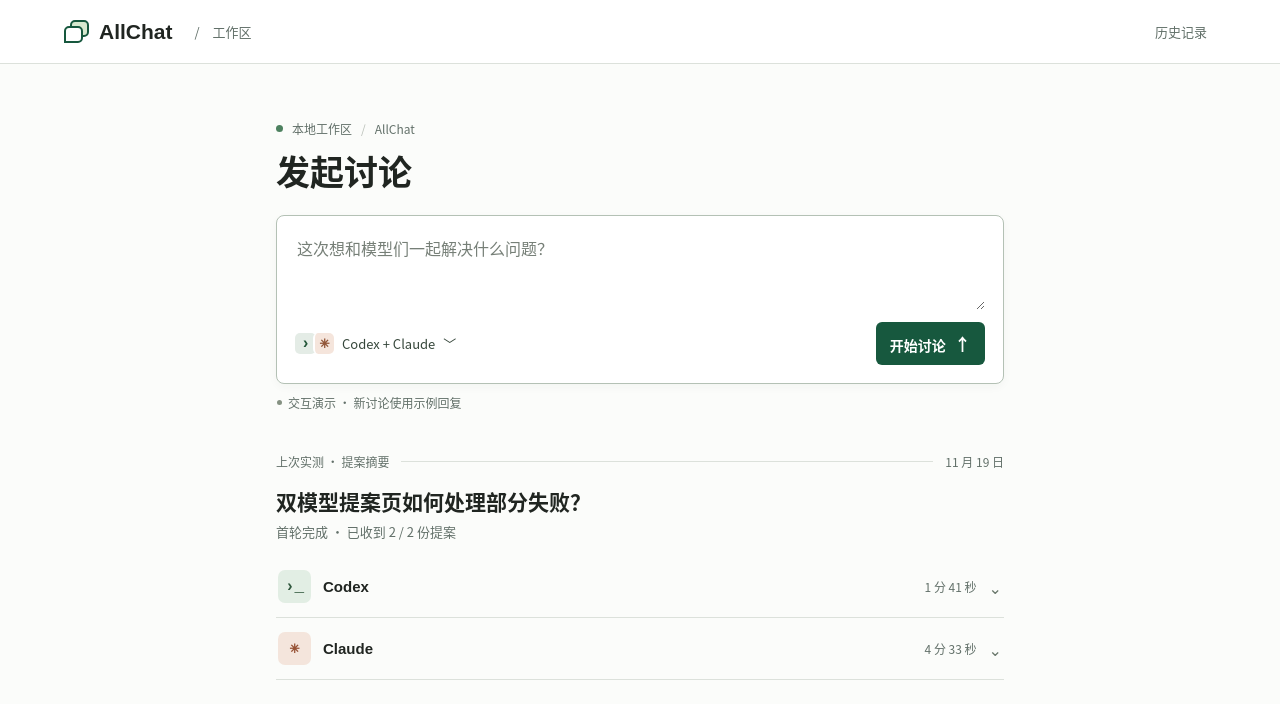
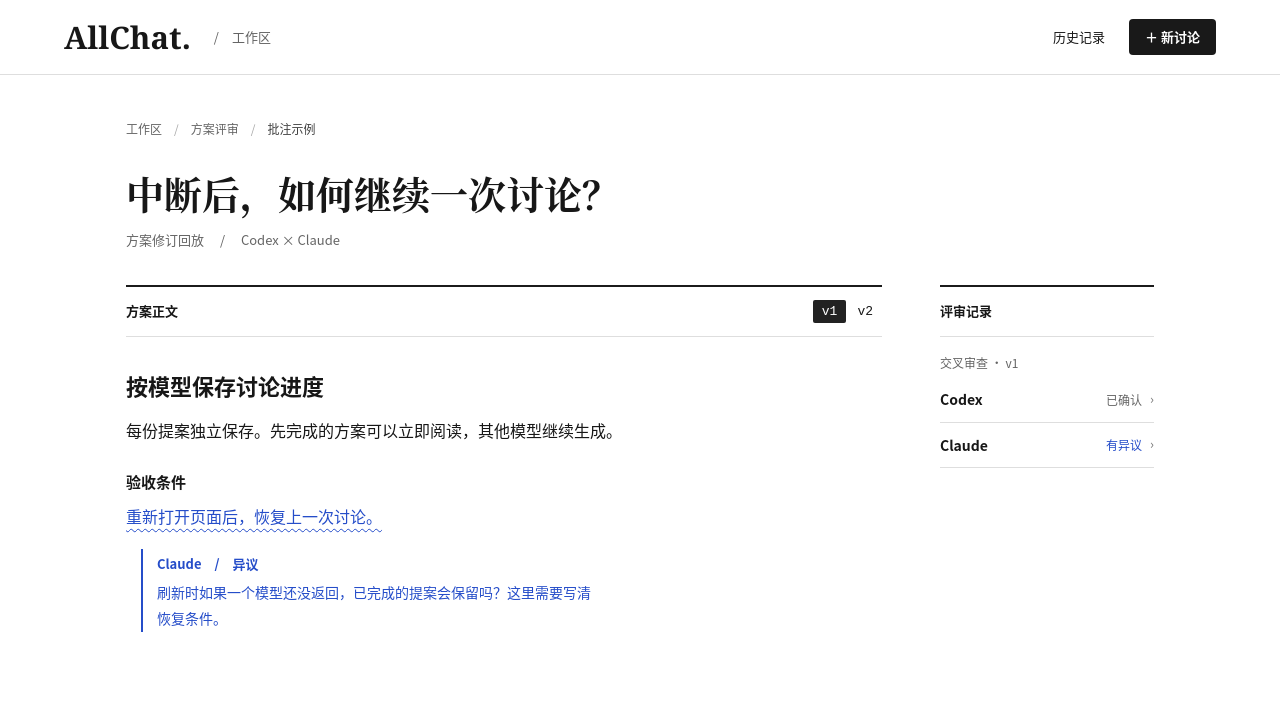
Before and after one commit to chenmochaos/AllChat, a plain HTML site: page index.html in a window 1280 px wide. Drawn offline with Linux system fonts and the light colour scheme.

Commit message:
重设黑白方案阅读区并用蓝色定位异议批注

```diff
--- a/app.js
+++ b/app.js
@@ -9,8 +9,9 @@ const prior = {
   id: 'sample', title: '双模型提案页如何处理部分失败？', models: ['Codex', 'Claude'],
   summaries: ['每个模型独立显示进度。保留已完成的提案和失败原因，刷新后可以接着阅读。', '从 Parley 的运行文件恢复页面。即使一份提案缺失或解析失败，另一份仍然能展开阅读。']
 };
+const example = {id:'annotated-example', title:'中断后，如何继续一次讨论？', models:prior.models};
 const key = 'allchat.workspace.v1';
-let workspace = {models: prior.models, runs: [], active: prior.id};
+let workspace = {models: prior.models, runs: [], active: example.id};
 try {
   const saved = JSON.parse(localStorage.getItem(key));
   if (saved && Array.isArray(saved.runs) && Array.isArray(saved.models)) workspace = saved;
@@ -59,9 +60,9 @@ $('#config').onclick = () => {
 };
 $('#history').onclick = () => {
   const body = openPanel('历史记录');
-  for (const run of [...workspace.runs, prior]) {
+  for (const run of [...workspace.runs, example, prior]) {
     body.append(button(run.title, () => {
-      workspace.active = run.id; save(); $('#panel').close(); render();
+      workspace.active = run.id; revisionChoice = null; save(); $('#panel').close(); render();
     }, 'entry'));
   }
 };
@@ -84,54 +85,81 @@ function demoReview(models, elapsed) {
   }
   return {revision, votes, done: models.every(model => votes[model] === '无异议，可执行')};
 }
+let revisionChoice = null;
+$('#new').onclick = () => { $('#composer').showModal(); $('#task').focus(); };
 function render() {
   clearTimeout(timer);
-  const run = workspace.runs.find(item => item.id === workspace.active) || prior;
-  const sample = run.id === prior.id;
-  const elapsed = sample ? 0 : Math.max(0, Date.now() - run.started);
-  const received = sample ? 2 : Math.min(run.models.length, Math.floor(elapsed / 950));
-  const legacy = !sample && !run.consensusDemo;
-  const {revision, votes, done} = demoReview(run.models, sample || legacy ? 0 : elapsed);
-  const view = [run.id, received, revision, ...Object.values(votes), run.handoff].join('|');
+  const run = [...workspace.runs, prior].find(item => item.id === workspace.active) || example;
+  const archive = run.id === prior.id;
+  const preview = run.id === example.id;
+  const live = !archive && !preview && run.consensusDemo;
+  const elapsed = Math.max(0, Date.now() - (run.started || Date.now()));
+  const total = run.models.length;
+  const received = live ? Math.min(total, Math.floor(elapsed / 950)) : total;
+  const latest = demoReview(run.models, elapsed);
+  const available = preview ? 2 : live ? latest.revision : 1;
+  const version = Math.min(revisionChoice || (preview ? 1 : available), available);
+  const ballot = preview || (live && version < available) ?
+    demoReview(run.models, total * 950 + total * 1100 * version) : latest;
+  const votes = live || preview ? ballot.votes : {};
+  const critic = run.models.find(name => votes[name] && votes[name] !== '无异议，可执行');
+  const confirmed = (live || preview) && ballot.done;
+  const view = [run.id, received, version, available, ...Object.values(votes), run.handoff].join('|');
   if (view !== lastView) {
-    const opened = lastView.split('|')[0] === run.id ?
-      Array.from(document.querySelectorAll('details[open]'), item => item.dataset.name) : [];
+    const sameRun = lastView.split('|')[0] === run.id;
+    const expanded = sameRun ? [...document.querySelectorAll('#rows details[open]')].map(d => d.dataset.name) : [];
     lastView = view;
-    $('#source').textContent = sample ? '上次实测 · 提案摘要' : '本次讨论 · 模拟';
-    $('#when').textContent = sample ? '11 月 19 日' : new Date(run.started).toLocaleTimeString('zh-CN', {hour:'2-digit', minute:'2-digit'});
     $('#runTitle').textContent = run.title;
-    $('#summary').textContent = sample ? '首轮完成 · 已收到 2 / 2 份提案' :
-      legacy ? '旧版演示记录 · 未记录逐模型确认' :
-      received < run.models.length ? '独立提案 · 已收到 ' + received + ' / ' + run.models.length :
-      '方案 v' + revision + ' · ' + (done ? '全员确认可执行，讨论已结束' : '交叉审查中');
+    $('#source').textContent = archive ? '实测归档' : preview ? '批注示例' : '本地演示';
+    $('#summary').textContent = archive ? '2026.11.19　 /　 两份独立提案' : preview ?
+      '方案修订回放　 /　 Codex × Claude' : run.models.join(' × ') + '　 /　 模拟讨论';
+    const versions = $('#versions'); versions.replaceChildren();
+    for (let n = 1; n <= available; n++) {
+      const tab = button('v' + n, () => { revisionChoice = n === available ? null : n; if (preview) revisionChoice = n; render(); }, 'version');
+      tab.setAttribute('aria-pressed', String(n === version)); versions.append(tab);
+    }
+    $('#topic').textContent = archive ? '独立保存每个模型的提案' : '按模型保存讨论进度';
+    $('#lead').textContent = '每份提案独立保存。先完成的方案可以立即阅读，其他模型继续生成。';
+    const clause = $('#clause'); clause.replaceChildren();
+    const annotation = $('#annotation');
+    annotation.hidden = !critic;
+    if (critic) {
+      const mark = button('重新打开页面后，恢复上一次讨论。', () => {
+        annotation.hidden = !annotation.hidden;
+        mark.setAttribute('aria-expanded', String(!annotation.hidden));
+      }, 'ink');
+      mark.setAttribute('aria-controls','annotation'); mark.setAttribute('aria-expanded','true');
+      clause.append(mark);
+      $('#annotator').textContent = critic + '　/　异议';
+    } else {
+      clause.textContent = version === 2 || archive ? '重新打开页面后，已完成的提案仍可阅读，未完成的模型保留各自的状态。' : '重新打开页面后，恢复上一次讨论。';
+    }
+    $('#verdict').textContent = archive ? '首轮实测 · 2 份提案' : !preview && !live ? '旧版演示记录' :
+      received < total ? '独立提案 · ' + received + ' / ' + total : confirmed ? '全员确认可执行' : '交叉审查 · v' + version;
     const rows = $('#rows'); rows.replaceChildren();
-    run.models.forEach((name, index) => {
-      const ready = index < received;
-      const detail = elem('details', 'proposal'); detail.dataset.name = name;
-      detail.open = opened.includes(name);
-      const head = elem('summary');
-      head.append(elem('span', 'avatar ' + name.toLowerCase(), agents[name][0]), elem('span', 'row-name', name),
-        elem('span', 'row-meta', sample ? ['1 分 41 秒','4 分 33 秒'][index] : votes[name] || (ready ? '已提交' : '准备中')));
-      detail.append(head, elem('p', 'copy', ready ? sample ? prior.summaries[index] : agents[name][1] : '等待示例提案。'));
-      rows.append(detail);
+    run.models.forEach((name,index) => {
+      const item = elem('details'); item.dataset.name = name; item.open = expanded.includes(name);
+      const head = elem('summary'); head.append(elem('b','agent', name));
+      const state = archive ? ['1 分 41 秒','4 分 33 秒'][index] : name === critic ? '有异议' : votes[name] ? '已确认' : received > index ? '已提案' : '准备中';
+      head.append(elem('span',name === critic ? 'issue' : 'state',state)); item.append(head);
+      const copy = archive ? prior.summaries[index] : preview ? (name === 'Codex' ? '逐个保存参与者的结果，每次刷新按任务标识读取。' : '明确部分完成时的恢复行为，再交给执行模型。') : received > index ? agents[name][1] : '等待提案。';
+      item.append(elem('p','copy',copy)); rows.append(item);
     });
     const next = $('#next'); next.replaceChildren();
-    if (legacy && run.choice) next.append(elem('p', '', '历史决策 · ' + run.choice));
-    if (revision > 1) next.append(elem('p', '', 'v2 已补充验收条件：刷新后继续读取已有提案，失败项可以单独恢复。'));
-    if (done || (legacy && run.handoff)) {
-        next.append(elem('strong', '', run.handoff ? '执行交接草稿' : '最终方案'));
-        if (!run.handoff) next.append(button('生成执行交接', () => { run.handoff = true; save(); render(); }));
-        else next.append(elem('p', '', '拟交给 DeepSeek · ' + run.title + '。演示到此结束。'));
+    if (run.choice) next.append(elem('p','small','历史决策 · ' + run.choice));
+    if (confirmed || run.handoff) {
+      if (run.handoff) next.append(elem('p','small','执行交接草稿 · DeepSeek　/　' + run.title));
+      else if (!preview) next.append(button('生成执行交接', () => { run.handoff = true; save(); render(); }));
     }
   }
-  if (!sample && !legacy && !done) timer = setTimeout(render, 250);
+  if (live && !latest.done) timer = setTimeout(render,250);
 }
 $('#compose').onsubmit = event => {
   event.preventDefault();
   const title = $('#task').value.trim();
   if (!title) { $('#task').focus(); return; }
   const run = {id: String(Date.now()), started: Date.now(), title, models: [...workspace.models], consensusDemo: true};
-  workspace.runs.unshift(run); workspace.active = run.id; save(); $('#task').value = ''; render();
+  revisionChoice = null; $('#composer').close(); workspace.runs.unshift(run); workspace.active = run.id; save(); $('#task').value = ''; render();
   $('#runTitle').scrollIntoView({block:'nearest', behavior: matchMedia('(prefers-reduced-motion: reduce)').matches ? 'auto' : 'smooth'});
 };
 updateConfig();
--- a/index.html
+++ b/index.html
@@ -1,30 +1,28 @@
 <!doctype html>
 <html lang="zh-CN">
 <head>
-  <meta charset="utf-8">
-  <meta name="viewport" content="width=device-width, initial-scale=1">
-  <title>AllChat · 讨论工作台</title>
-  <link rel="stylesheet" href="styles.css">
-  <script defer src="app.js"></script>
+  <meta charset="utf-8"><meta name="viewport" content="width=device-width, initial-scale=1">
+  <title>AllChat · 方案评审</title><link rel="stylesheet" href="styles.css"><script defer src="app.js"></script>
 </head>
 <body>
-  <header><div class="top"><a class="brand" href="./index.html"><i class="brandmark" aria-hidden="true"></i>AllChat</a><span class="project">/　工作区</span><button class="quiet history" id="history">历史记录</button></div></header>
-  <main>
-    <section aria-labelledby="composeTitle">
-      <div class="meta"><i class="dot"></i> 本地工作区 <span class="slash">/</span> AllChat</div>
-      <h1 id="composeTitle">发起讨论</h1>
-      <form id="compose">
-        <textarea id="task" aria-label="讨论需求" placeholder="这次想和模型们一起解决什么问题？" maxlength="2000" required></textarea>
-        <div class="tools"><button type="button" class="quiet config" id="config"><span class="duo" aria-hidden="true"><b>›</b><b>✳</b></span><span id="modelLabel">Codex + Claude</span> ﹀</button><button class="primary" type="submit">开始讨论 <b>↑</b></button></div>
-      </form>
-      <div class="caption"><span class="tiny-dot"></span> 交互演示 · 新讨论使用示例回复</div>
-    </section>
-    <section class="result" aria-labelledby="runTitle">
-      <div class="section-label"><span id="source"></span><span class="rule"></span><span id="when"></span></div>
-      <h2 id="runTitle"></h2><p class="summary" id="summary" aria-live="polite"></p>
-      <div id="rows"></div><div id="next"></div>
-    </section>
-  </main>
-  <dialog id="panel"><div class="dialog-head"><h2 id="panelTitle"></h2><button class="close" aria-label="关闭" id="close">×</button></div><div id="panelBody"></div></dialog>
-</body>
-</html>
+<header><div class="top"><a href="./index.html" class="brand">AllChat<span>.</span></a><span class="workspace">/　工作区</span><nav><button id="history">历史记录</button><button class="primary" id="new">＋ 新讨论</button></nav></div></header>
+<main>
+  <div class="path">工作区 <span>/</span> 方案评审 <span>/</span> <b id="source">交互示例</b></div>
+  <div class="titleblock"><h1 id="runTitle"></h1><p id="summary" aria-live="polite"></p></div>
+  <div class="layout">
+    <div class="reader">
+      <div class="bar"><strong>方案正文</strong><div id="versions" aria-label="方案版本"></div></div>
+      <article>
+        <h2 id="topic"></h2><p id="lead"></p>
+        <div class="passage"><h3>验收条件</h3><div id="clause"></div></div>
+        <aside id="annotation" hidden><strong id="annotator"></strong><p>刷新时如果一个模型还没返回，已完成的提案会保留吗？这里需要写清恢复条件。</p></aside>
+      </article>
+      <div id="next"></div>
+    </div>
+    <aside class="margin"><div class="bar"><strong>评审记录</strong></div><p class="small" id="verdict"></p><div id="rows"></div></aside>
+  </div>
+</main>
+<dialog id="composer" aria-labelledby="composeTitle"><div class="dialog-head"><h2 id="composeTitle">新讨论</h2><button type="button" class="close" aria-label="关闭新讨论" onclick="this.closest('dialog').close()">×</button></div>
+<form id="compose"><textarea id="task" maxlength="2000" required placeholder="写下这次要解决的问题…" aria-label="讨论需求"></textarea><div class="tools"><button type="button" class="quiet" id="config"><span id="modelLabel"></span> ﹀</button><button class="primary" type="submit">开始讨论 ↑</button></div><p class="small">本地演示 · 使用示例回复</p></form></dialog>
+<dialog id="panel" aria-labelledby="panelTitle"><div class="dialog-head"><h2 id="panelTitle"></h2><button class="close" aria-label="关闭" id="close">×</button></div><div id="panelBody"></div></dialog>
+</body></html>
--- a/styles.css
+++ b/styles.css
@@ -1,72 +1,66 @@
-:root {
-  color-scheme:light; --ink:#202521; --muted:#627069; --line:#dce1db; --green:#17583e;
-  font-family:"DM Sans","Noto Sans CJK SC","Microsoft YaHei",sans-serif; color:var(--ink); background:#fbfcfa;
-}
+:root {color-scheme:light;--ink:#171717;--muted:#646464;--line:#dedede;--blue:#254dc9;color:var(--ink);background:white;font:15px/1.6 "DM Sans","Noto Sans CJK SC","Microsoft YaHei",sans-serif}
 * {box-sizing:border-box}
 body {margin:0}
 button,textarea {font:inherit;color:inherit}
-button,summary {cursor:pointer}
-button {border:0;background:transparent}
-button:focus-visible,summary:focus-visible,a:focus-visible {outline:2px solid #37855f;outline-offset:4px}
-header {height:64px;border-bottom:1px solid var(--line);background:#fff}
-.top {max-width:1280px;height:100%;margin:auto;padding:0 5%;display:flex;align-items:center;gap:22px}
-.brand {display:inline-flex;align-items:center;gap:10px;color:inherit;text-decoration:none;font:bold 21px/1 "DM Sans",sans-serif}
-.brandmark {position:relative;width:25px;height:23px}
-.brandmark:before,.brandmark:after {content:"";position:absolute;width:15px;height:13px;border:2px solid var(--green);border-radius:5px 5px 5px 0;background:#fff}
-.brandmark:before {right:0;top:0;background:#d7e9cf}
-.brandmark:after {bottom:0;left:0}
-.project,.quiet {font-size:13px;color:var(--muted)}
-.history {margin-left:auto}
-.quiet {padding:7px 9px;border-radius:5px}
-.quiet:hover,.close:hover {background:#edf1eb}
-main {max-width:768px;margin:clamp(36px,7vh,76px) auto 64px;padding:0 20px}
-.meta,.section-label,.caption,.summary,.row-meta {color:var(--muted);font-size:13px}
-.meta,.caption,.section-label,.tools,.config,.proposal summary {display:flex;align-items:center}
-.meta {gap:9px;font-size:12px}
-.dot,.tiny-dot {width:7px;height:7px;background:#4d815f;border-radius:50%}
-.slash {color:#bbc1ba}
-h1 {font-size:34px;line-height:1.3;margin:12px 0 22px}
-form {background:#fff;border:1px solid #b4c1b5;border-radius:8px;padding:18px;box-shadow:0 3px 10px #20352109;transition:border-color .16s,box-shadow .16s}
-form:focus-within {border-color:#448063;box-shadow:0 0 0 3px #dce9df}
-textarea {width:100%;height:76px;resize:vertical;min-height:55px;border:0;outline:none;display:block;background:transparent;font-size:16px;line-height:1.6}
-textarea::placeholder {color:#767f77}
-.tools {justify-content:space-between;gap:10px;margin-top:12px}
-.config {gap:8px;padding-left:0;color:#35463a}
-.duo {display:flex}
-.duo b,.avatar {display:grid;place-items:center;font:bold 16px/1 monospace}
-.duo b {width:21px;height:21px;border-radius:5px;background:#e4ece6;color:#235639}
-.duo b+b {background:#f5e5dc;color:#925638;margin-left:-3px;border-left:2px solid white}
-.primary {background:var(--green);color:white;padding:9px 14px;border-radius:6px;font-size:14px;font-weight:600;transition:background .15s}
-.primary:hover {background:#10462f}
-.primary b {font-size:17px;margin-left:5px}
-.caption {gap:6px;font-size:12px;margin:10px 1px}
-.tiny-dot {width:5px;height:5px;background:#859182}
-.result {margin-top:42px}
-.section-label {gap:12px;font-size:12px}
-.rule {height:1px;background:var(--line);flex:1}
-h2 {font-size:21px;line-height:1.5;margin:16px 0 4px;overflow-wrap:anywhere}
-.summary {margin:0 0 14px;line-height:1.6}
-.proposal {border-bottom:1px solid var(--line)}
-.proposal summary {gap:12px;padding:14px 2px;list-style:none}
-.proposal summary::-webkit-details-marker {display:none}
-.proposal summary:after {content:"⌄";color:#68766a;transition:transform .16s}
-.proposal[open] summary:after {transform:rotate(180deg)}
-.avatar {width:33px;height:33px;border-radius:7px;background:#e2eee4;color:#30573d}
-.avatar.claude {background:#f4e5dc;color:#975235}
-.avatar.gemini {background:#e8edf6;color:#435d8d}
-.avatar.deepseek {background:#e0ecf3;color:#416985}
-.row-name {font:bold 15px "DM Sans",sans-serif}
-.row-meta {margin-left:auto;font-size:12px}
-.copy {margin:0 0 17px 47px;color:#455448;font-size:14px;line-height:1.85;overflow-wrap:anywhere}
-#next {margin-top:16px;font-size:14px;line-height:1.7}
-#next p {margin:6px 0 12px}
-dialog {color:var(--ink);width:min(420px,90vw);max-height:75vh;border:1px solid var(--line);border-radius:8px;padding:20px;background:#fff}
-dialog::backdrop {background:#14251b40}
-.dialog-head {display:flex;justify-content:space-between;align-items:center;margin-bottom:12px}
-.dialog-head h2 {margin:0;font-size:18px}
-.close {font-size:23px;width:32px;height:32px;border-radius:4px}
-.option,.entry {display:block;width:100%;padding:11px 3px;font-size:14px;text-align:left;border-bottom:1px solid var(--line);overflow-wrap:anywhere}
-.option input {accent-color:var(--green);margin-right:10px}
-dialog .primary {margin-top:15px}
-@media(max-width:500px) {header{height:54px}main{margin-top:32px;padding:0 17px}h1{font-size:28px}.result{margin-top:30px}.tools{gap:4px}.project{display:none}.config{font-size:12px}.copy{margin-left:0}}
-@media(prefers-reduced-motion:reduce) {*{transition:none!important;scroll-behavior:auto!important}}
+button {border:0;background:none;cursor:pointer;padding:7px 10px}
+button:hover {background:#f1f1f1}
+button:disabled {opacity:.5;cursor:default}
+:focus-visible {outline:2px solid currentColor;outline-offset:3px}
+header {border-bottom:1px solid var(--line)}
+.top {max-width:1256px;padding:0 52px;height:74px;margin:auto;display:flex;align-items:center;gap:23px}
+.brand {font:bold 31px/1 Georgia,serif;color:inherit;text-decoration:none}
+.workspace,.path,.small,#summary,.state {color:var(--muted)}
+.workspace {font-size:13px}
+nav,.tools,.dialog-head,#versions,.bar,summary {display:flex;align-items:center}
+nav {gap:14px;margin-left:auto;font-size:13px}
+.primary {background:#191919;color:#fff;border-radius:4px;padding:8px 16px;font-weight:600}
+.primary:hover {background:#353535}
+main {max-width:1120px;margin:0 auto;padding:44px 46px 56px}
+.path {display:flex;gap:12px;align-items:center;font-size:12px}
+.path span {color:#aaa}
+.path b {color:#404040;font-weight:500}
+.titleblock {margin:27px 0 34px}
+h1,h2,h3,p {margin:0}
+h1 {font-family:"Noto Serif CJK SC","Source Han Serif SC","Songti SC",serif;font-size:38px;line-height:1.45;overflow-wrap:anywhere}
+#summary {font-size:13px;margin-top:10px}
+.layout {display:grid;grid-template-columns:minmax(0,1fr) 214px;gap:58px}
+.bar {min-height:52px;border-top:2px solid #1b1b1b;border-bottom:1px solid var(--line);justify-content:space-between;font-size:13px}
+#versions {gap:2px}
+.version {font:13px/1.2 "IBM Plex Mono",monospace;padding:4px 9px;border-radius:2px}
+.version[aria-pressed=true] {background:#222;color:white}
+article {padding:28px 0 0;line-height:1.85}
+article h2 {font-size:22px;margin:0 0 10px}
+article p,#clause {font-size:16px}
+.passage {margin-top:23px}
+h3 {font-size:15px;margin-bottom:6px}
+.ink {font:inherit;line-height:inherit;padding:0;text-align:left;color:var(--blue);text-decoration:underline;text-decoration-style:wavy;text-decoration-thickness:1.4px;text-underline-offset:5px}
+.ink:hover {background:#f2f5ff}
+#annotation {border-left:2px solid var(--blue);padding:0 0 0 14px;margin:17px 0 0 15px;color:var(--blue);max-width:460px}
+#annotation strong {font-size:13px}
+#annotation p {font-size:14px;margin-top:4px}
+#next:not(:empty) {margin-top:28px}
+.small {font-size:12px}
+.margin .small {margin:16px 0 5px}
+details {border-bottom:1px solid var(--line)}
+summary {cursor:pointer;padding:11px 0;gap:8px;list-style:none;font-size:13px}
+summary::-webkit-details-marker {display:none}
+summary:after {content:'›';color:#777;transition:transform .15s}
+details[open] summary:after {transform:rotate(90deg)}
+.agent {font-size:14px}
+.state,.issue {margin-left:auto;font-size:12px}
+.issue {color:var(--blue)}
+.copy {color:#444;font-size:13px;line-height:1.8;padding-bottom:14px}
+dialog {width:min(440px,92vw);max-height:80vh;overflow:auto;padding:22px;border:1px solid #888;border-radius:6px;color:var(--ink)}
+dialog::backdrop {background:#0004}
+.dialog-head,.tools {justify-content:space-between;gap:10px}
+.dialog-head {margin-bottom:16px}
+.dialog-head h2 {font-size:20px}
+.close {font-size:22px}
+textarea {width:100%;min-height:105px;resize:vertical;border:1px solid var(--line);border-radius:3px;padding:10px}
+form .small {margin-top:12px}
+.option,.entry {display:block;text-align:left;width:100%;padding:10px 0;border-bottom:1px solid var(--line);overflow-wrap:anywhere}
+.option input {margin-right:10px;accent-color:#222}
+#panelBody>.primary {margin-top:15px}
+@media(max-width:780px){.top{padding:0 24px;height:60px}main{padding:28px 24px}.layout{grid-template-columns:minmax(0,1fr) 165px;gap:26px}h1{font-size:30px}}
+@media(max-width:600px){.top{padding:0 18px;gap:10px}.workspace{display:none}.brand{font-size:26px}nav{gap:4px}main{padding:24px 18px}.titleblock{margin:20px 0 25px}.layout{display:block}.margin{margin-top:30px}.margin .bar{border-top-width:1px}article{padding-top:20px}h1{font-size:28px}.tools{flex-wrap:wrap}}
+@media(prefers-reduced-motion:reduce){*{transition:none!important}}
```
